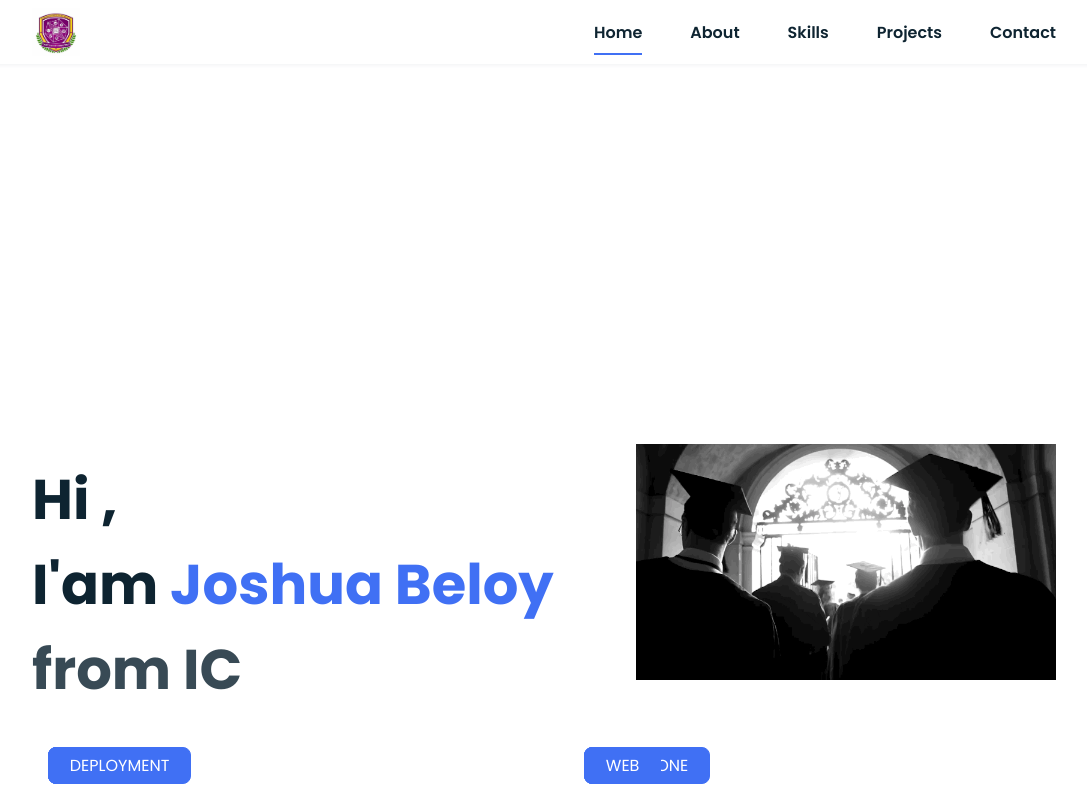
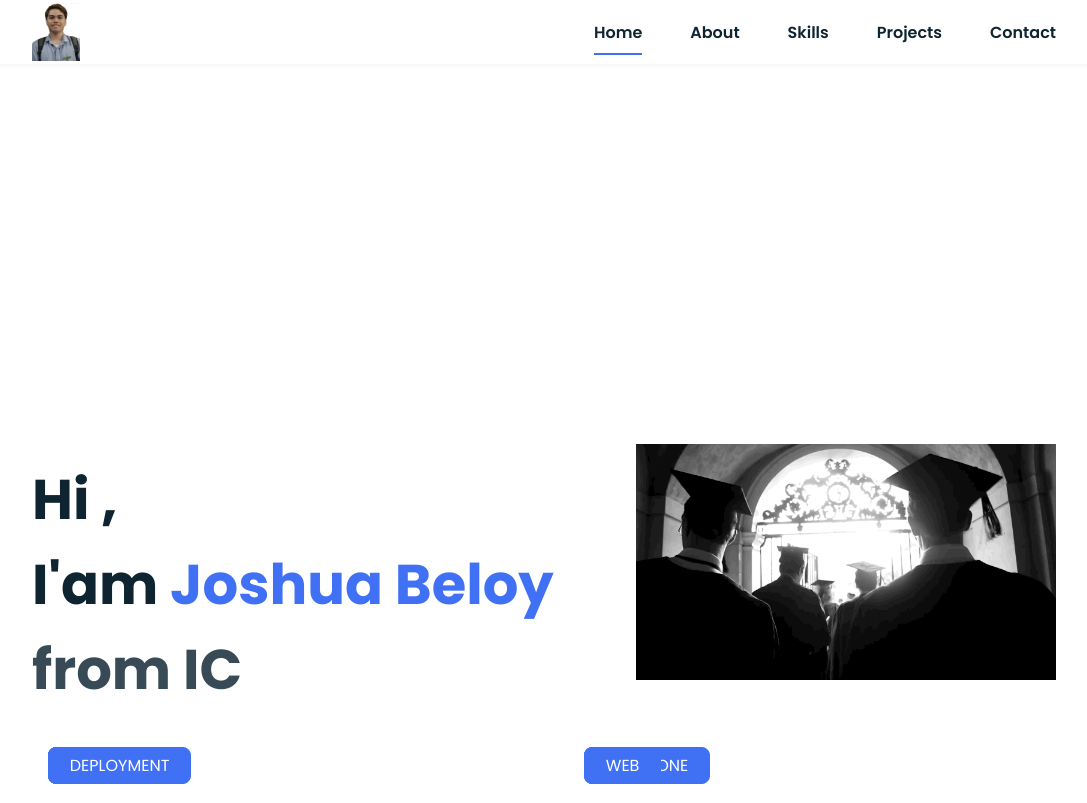
Before and after one commit to joshuabeloy/Portfolio, a plain HTML site: page index.html in a window 1280 px wide. Shown: the top 803 px of the page, without its empty margins (96-1183 px from the left). Drawn offline with nearby package versions, Linux system fonts and the light colour scheme.

Commit message:
Update index.html

```diff
--- a/index.html
+++ b/index.html
@@ -4,7 +4,7 @@
 <head>
   <meta charset="UTF-8" />
   <meta name="viewport" content="width=device-width, initial-scale=1.0" />
-  <link rel="icon" href="./assets/img/th.jfif" />
+  <link rel="icon" href="./assets/img/ags.png" />
   <link rel="stylesheet" href="assets/css/styles.css" />
   <link rel="stylesheet" href="https://cdnjs.cloudflare.com/ajax/libs/font-awesome/4.7.0/css/font-awesome.min.css">
   <link rel="stylesheet" href="https://cdnjs.cloudflare.com/ajax/libs/font-awesome/4.7.0/css/font-awesome.min.css">
@@ -22,7 +22,7 @@
     <nav class="nav bd-grid">
       <div>
         <!-- &#60;&#62; -->
-        <a href="#home" class="nav-logo"><img src="./assets/img/OIP.jfif" height="70px" alt="H" /></a>
+        <a href="#home" class="nav-logo"><img src="./assets/img/ags.png" height="70px" alt="H" /></a>
       </div>
 
       <div class="nav-menu" id="nav-menu">
```
